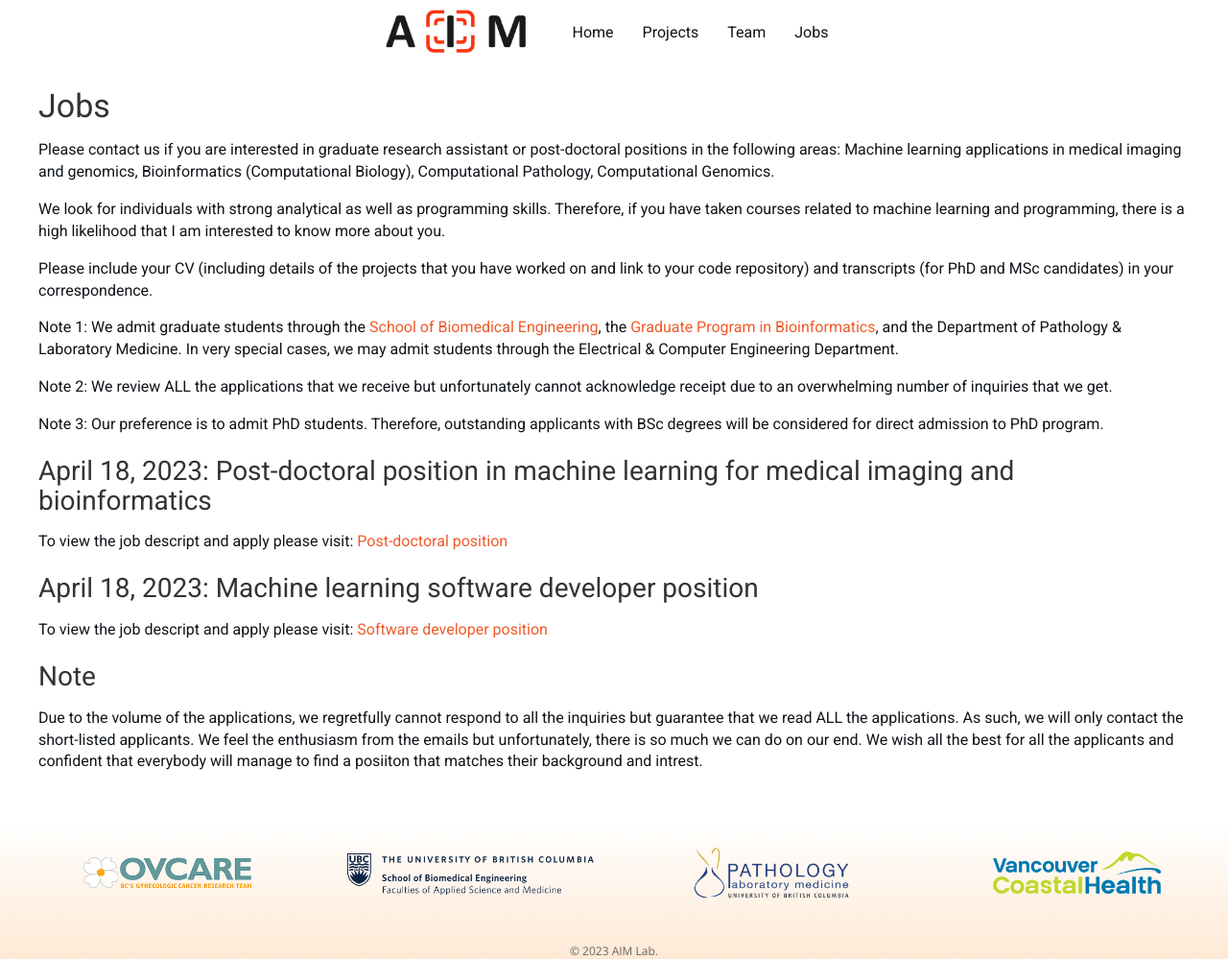
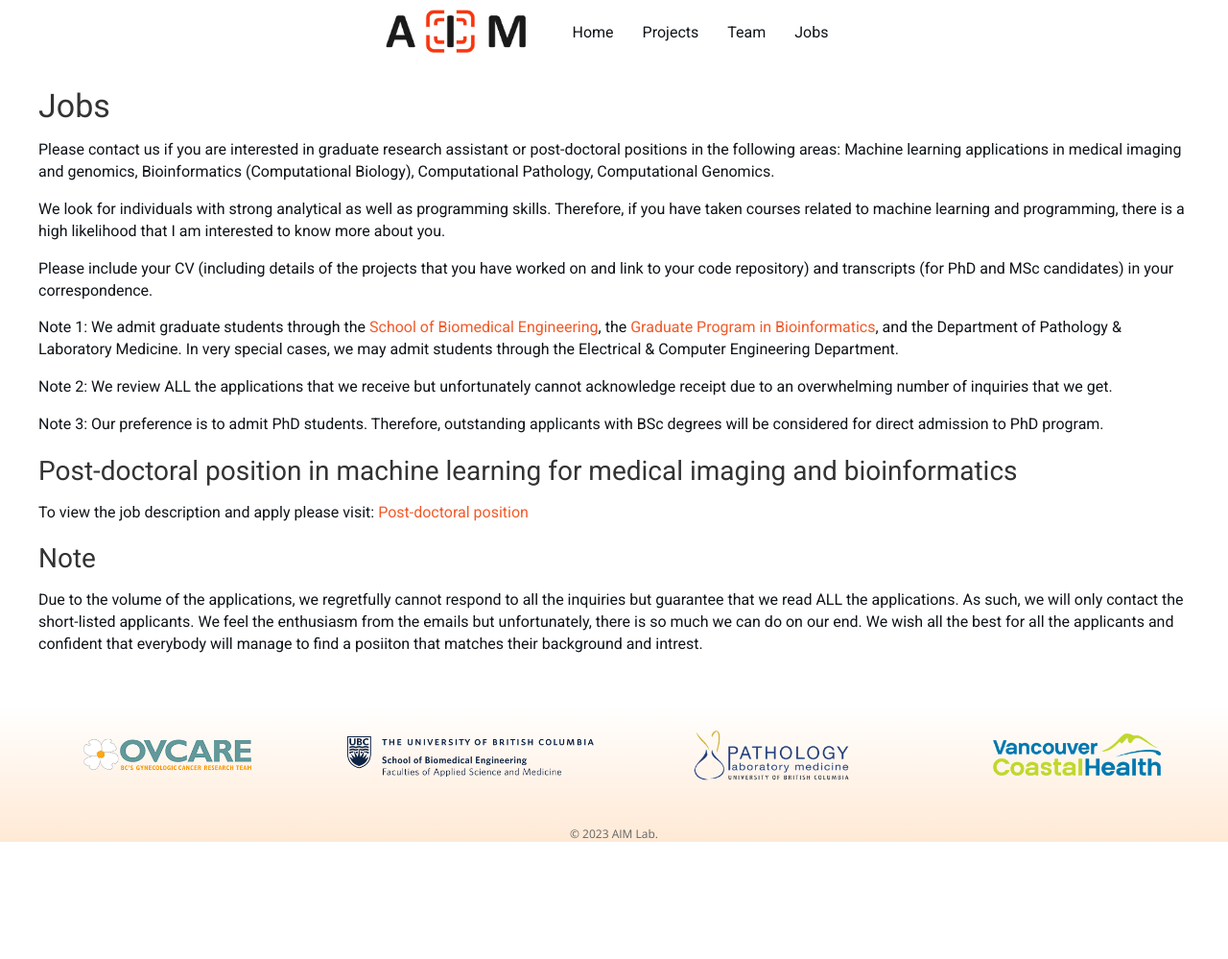
Before and after one commit to AIMLab-UBC/AIMLab-UBC.github.io, a Jekyll site: the page built from _pages/jobs.md, in a window 1280 px wide and 999 px high. Shown: the whole window at 96% size. Built offline with Jekyll 4.4.1, drawn with Linux system fonts in a browser that asks for light colours; nearby versions of some CDN libraries.

Commit message:
Update jobs.md

```diff
--- a/_pages/jobs.md
+++ b/_pages/jobs.md
@@ -20,11 +20,8 @@
 
 Note 3: Our preference is to admit PhD students. Therefore, outstanding applicants with BSc degrees will be considered for direct admission to PhD program.
 
-### April 18, 2023: Post-doctoral position in machine learning for medical imaging and bioinformatics
-To view the job descript and apply please visit: [Post-doctoral position](https://docs.google.com/forms/d/1ZitNWNpyYSc4i54Qe4RRTurcqm9U7_C_B8SXtBVtwKE/viewform?edit_requested=true)
-
-### April 18, 2023: Machine learning software developer position
-To view the job descript and apply please visit: [Software developer position](https://docs.google.com/forms/d/1U8nAhy6IdtuO3p4U3J_ue5KIrxpE-iBlcNgJv5yqgj8/viewform?edit_requested=true)
+### Post-doctoral position in machine learning for medical imaging and bioinformatics
+To view the job description and apply please visit: [Post-doctoral position](https://docs.google.com/forms/d/1ZitNWNpyYSc4i54Qe4RRTurcqm9U7_C_B8SXtBVtwKE/viewform?edit_requested=true)
 
 ### Note
 Due to the volume of the applications, we regretfully cannot respond to all the inquiries but guarantee that we read ALL the applications. As such, we will only contact the short-listed applicants. We feel the enthusiasm from the emails but unfortunately, there is so much we can do on our end. We wish all the best for all the applicants and confident that everybody will manage to find a posiiton that matches their background and intrest.
```
